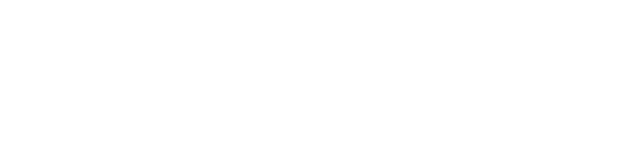
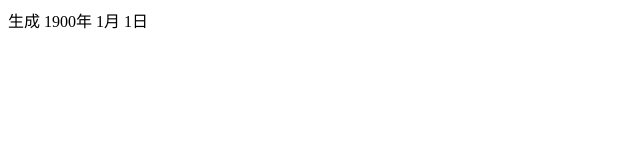
Before and after one commit to hoste/hoste.github.io, a plain HTML site: page index.html in a window 1280 px wide. Shown: the whole page, without its empty margins (0-640 px from the left). Drawn offline with Linux system fonts and the light colour scheme.

Commit message:
Update index.html

```diff
--- a/index.html
+++ b/index.html
@@ -1 +1 @@
-<span
+<span class=profile-attr>生成</span> <span class=profile-cnt>  1900年  1月  1日</span>
```
